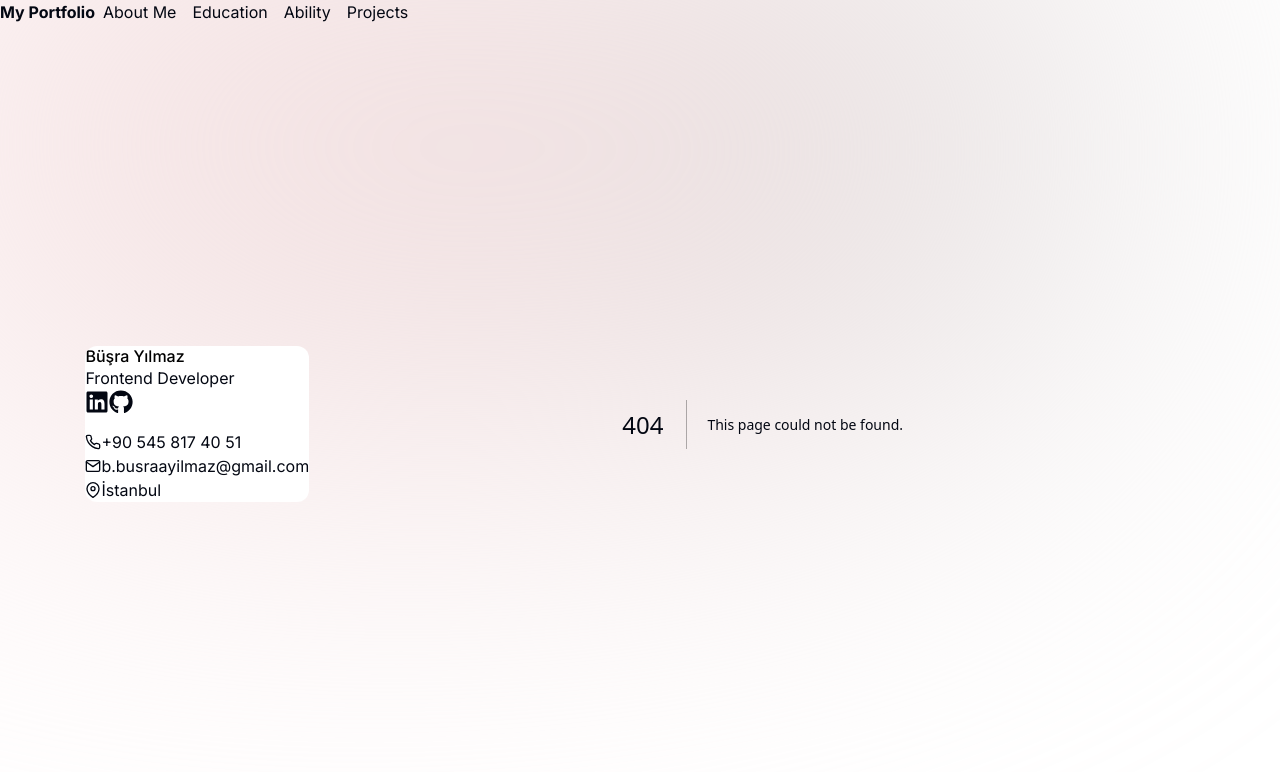
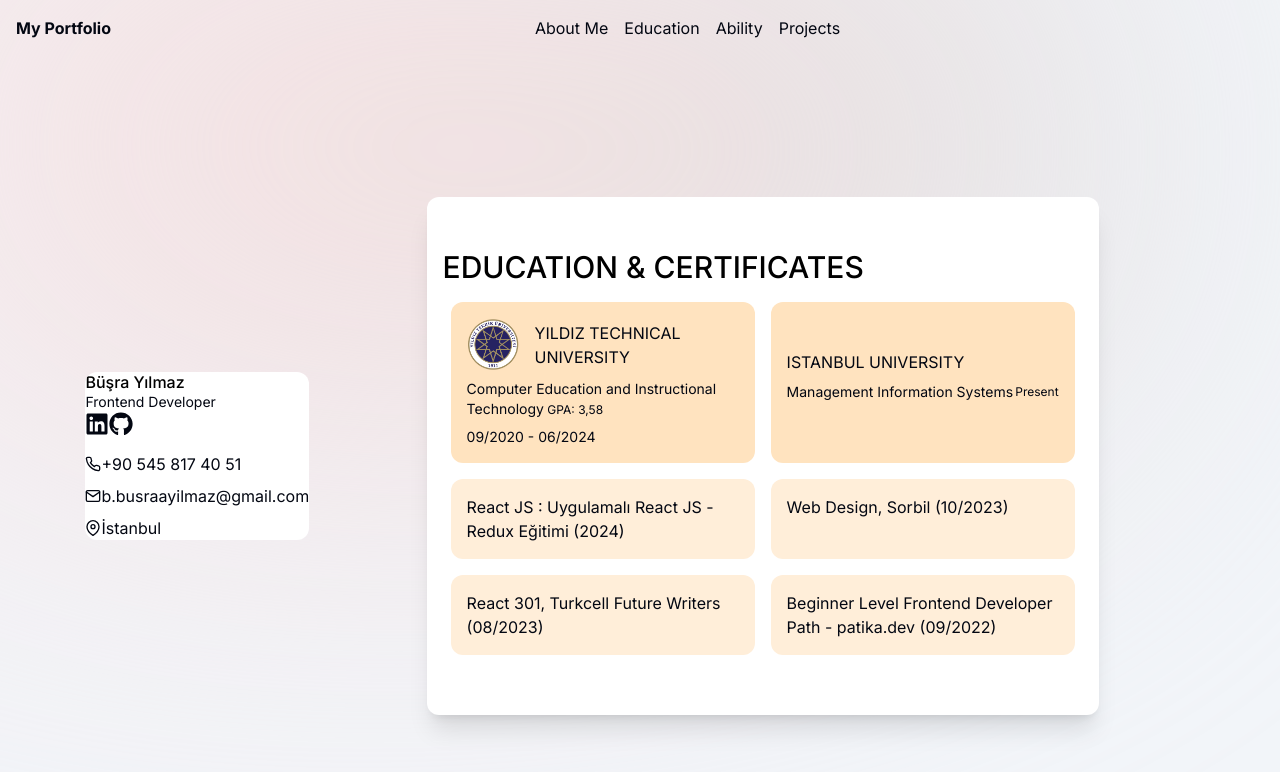
Before and after one commit to yilmaz-busra/my-portfolio, a Next.js app: page /education in a window 1280 px wide. Before the commit this address had no page. Shown: the top 772 px of the page. Built offline with nearby package versions, Linux system fonts and the light colour scheme; grey boxes are pictures that could not be loaded.

Commit message:
refactor: Added Education component and update page layout

```diff
--- /dev/null
+++ b/src/app/education/page.js
@@ -0,0 +1,60 @@
+import React from "react";
+import Image from "next/image";
+function Education() {
+  return (
+    <div className="px-3 py-12 mx-auto  bg-white rounded-xl shadow-xl overflow-hidden md:max-w-2xl">
+      <h1 className=" p-1 text-3xl leading-tight font-medium text-black">
+        EDUCATION & CERTIFICATES{" "}
+      </h1>
+      <div className="grid grid-cols-1 sm:grid-cols-2 gap-4 m-3">
+        <div className="bg-[#FFE3BF] p-4 rounded-xl">
+          <div className="flex justify-between items-center">
+            <Image
+              src="/UniversityLogo.png"
+              alt="UniversityLogo"
+              width={52}
+              height={52}
+              className="rounded-full object-cover"
+            />
+            <h2 className="ml-4">YILDIZ TECHNICAL UNIVERSITY</h2>
+          </div>
+          <div className="items-center mt-2">
+            <h3 className="text-sm">
+              Computer Education and Instructional Technology
+              <span className="text-xs"> GPA: 3,58</span>
+            </h3>
+          </div>
+          <h4 className="text-sm mt-2">09/2020 - 06/2024</h4>
+        </div>
+
+        <div className="bg-[#FFE3BF]  p-4 rounded-xl ">
+          <h2 className="mt-8">ISTANBUL UNIVERSITY</h2>
+          <div className="flex justify-between items-center mt-2">
+            <h3 className="text-sm">Management Information Systems</h3>
+            <h4 className="text-xs">Present</h4>
+          </div>
+        </div>
+
+        <div className="bg-[#FFEED9] p-4 rounded-xl">
+          <h2>React JS : Uygulamalı React JS -Redux Eğitimi (2024)</h2>
+        </div>
+
+        <div className="bg-[#FFEED9] p-4 rounded-xl">
+          <h2>Web Design, Sorbil (10/2023) </h2>
+        </div>
+
+        <div className="bg-[#FFEED9] p-4 rounded-xl">
+          <h2>React 301, Turkcell Future Writers (08/2023) </h2>
+        </div>
+
+        <div className="bg-[#FFEED9] p-4 rounded-xl">
+          <h2>
+            Beginner Level Frontend Developer Path - patika.dev (09/2022){" "}
+          </h2>
+        </div>
+      </div>
+    </div>
+  );
+}
+
+export default Education;
```
